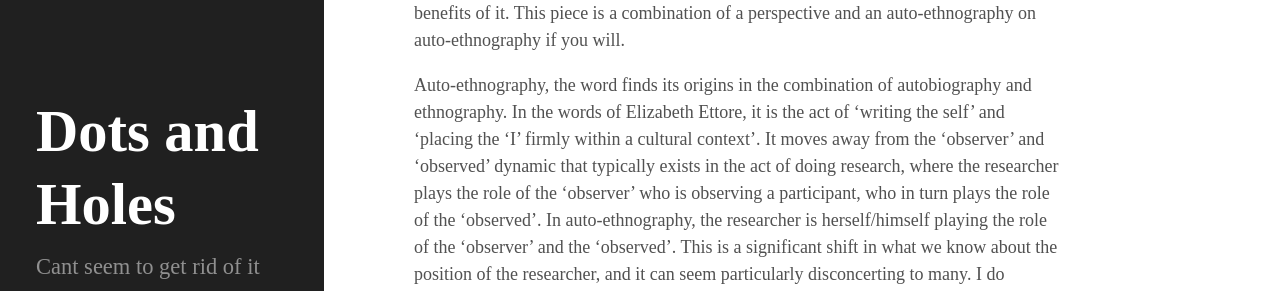
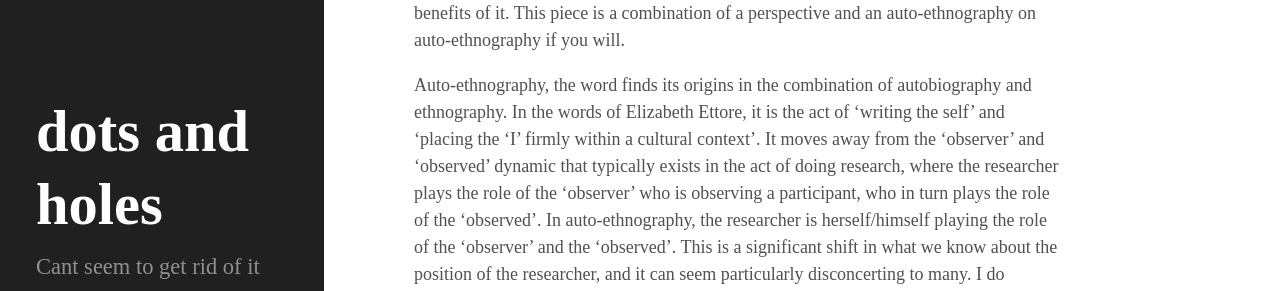
Before and after one commit to dotsandholes/dotsandholes.github.io, a Jekyll site: the page built from index.html, in a window 1280 px wide. Shown: the part 423-714 px from the top of the page. Built offline with Jekyll 4.4.1, drawn with Linux system fonts in a browser that asks for light colours; the list of posts is cut into pages by our own code.

```diff
--- a/_config.yml
+++ b/_config.yml
@@ -8,7 +8,7 @@ kramdown:
 permalink:        pretty
 
 # Setup
-title:            Dots and Holes
+title:            dots and holes
 tagline:          'A blog'
 description:      'Cant seem to get rid of it'
 url:
```
